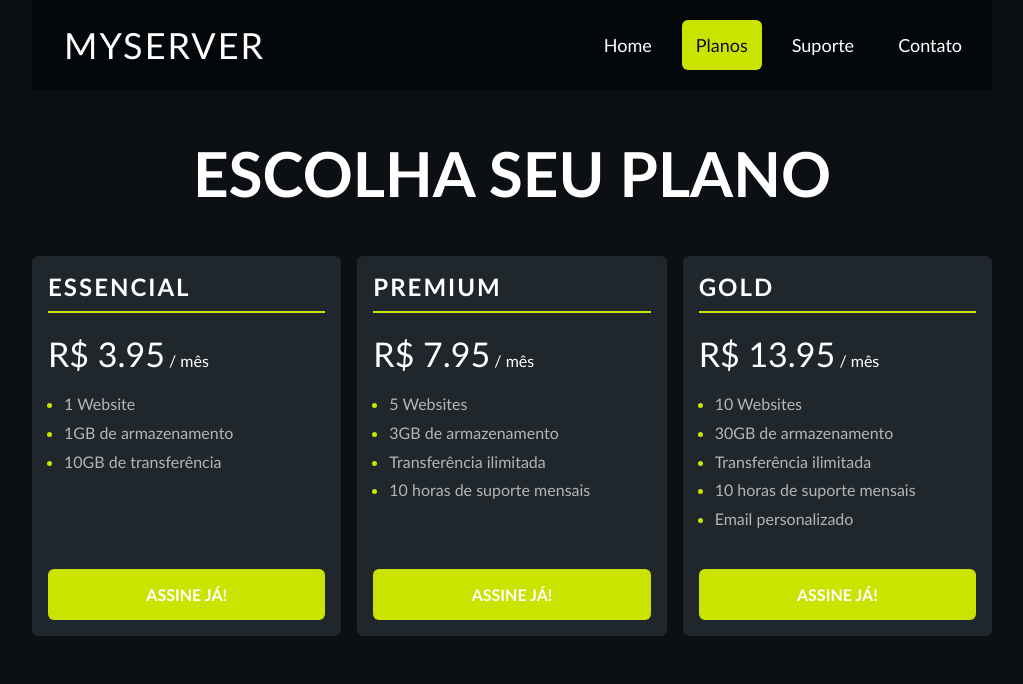
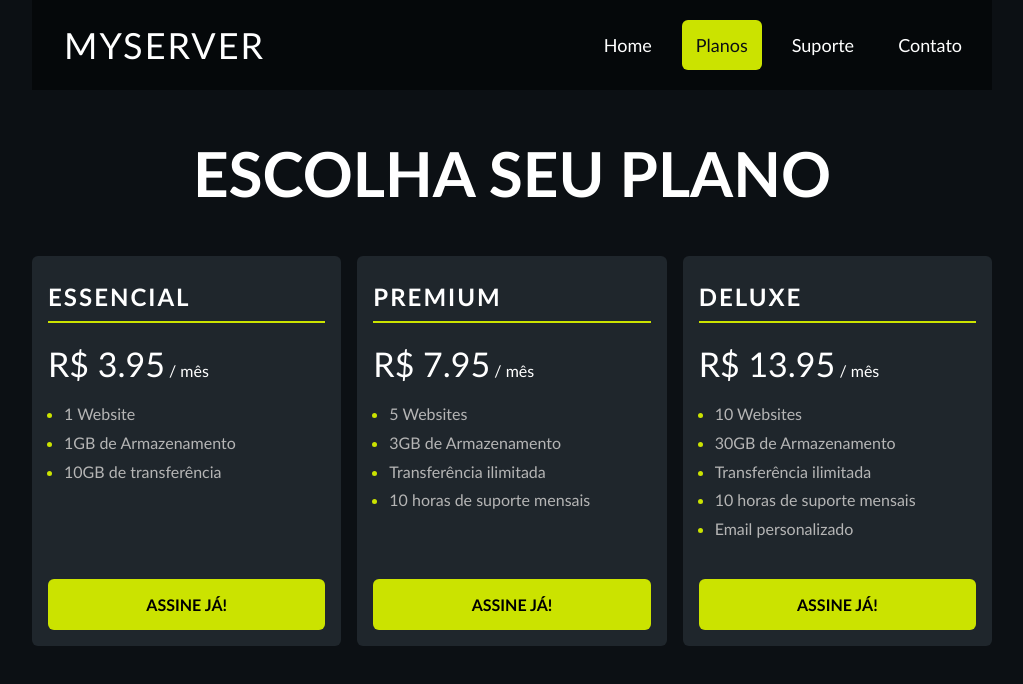
Before and after one commit to mykofonseca/escolha_seu_plano, a plain HTML site: page index.html in a window 1280 px wide. Shown: the whole page, without its empty margins (128-1151 px from the left). Drawn offline with Linux system fonts and the light colour scheme.

Commit message:
correção de erros

```diff
--- a/estilo.css
+++ b/estilo.css
@@ -71,7 +71,7 @@ a.header__nav--active {
 .class-plan__title {
     text-transform: uppercase;
     border-bottom: 2px solid #cbe300;
-    margin-top: 0px;
+    margin-top: 10px;
     padding-bottom: 10px;
     letter-spacing: 2px;
 }
@@ -98,7 +98,7 @@ a.header__nav--active {
 
 .pricing-plan__cta {
     text-decoration: none;
-    color: white;
+    color: black;
     background-color: #cbe300;
     border-radius: 6px;
     text-transform: uppercase;
--- a/index.html
+++ b/index.html
@@ -26,7 +26,7 @@
             <p><span class="pricing-plan__price">R$ 3.95</span> / mês</p>
             <ul class="pricing-plan__features">
                 <li>1 Website</li>
-                <li>1GB de armazenamento</li>
+                <li>1GB de Armazenamento</li>
                 <li>10GB de transferência</li>
             </ul>
             <a href="" class="pricing-plan__cta">Assine já!</a>
@@ -36,18 +36,18 @@
             <p><span class="pricing-plan__price">R$ 7.95</span> / mês</p>
             <ul class="pricing-plan__features">
                 <li>5 Websites</li>
-                <li>3GB de armazenamento</li>
+                <li>3GB de Armazenamento</li>
                 <li>Transferência ilimitada</li>
                 <li>10 horas de suporte mensais</li>
             </ul>
             <a href="" class="pricing-plan__cta">Assine já!</a>
         </div>
         <div class="pricing-plan">
-            <h2 class="class-plan__title">Gold</h2>
+            <h2 class="class-plan__title">Deluxe</h2>
             <p><span class="pricing-plan__price">R$ 13.95</span> / mês</p>
             <ul class="pricing-plan__features">
                 <li>10 Websites</li>
-                <li>30GB de armazenamento</li>
+                <li>30GB de Armazenamento</li>
                 <li>Transferência ilimitada</li>
                 <li>10 horas de suporte mensais</li>
                 <li>Email personalizado</li>
```
